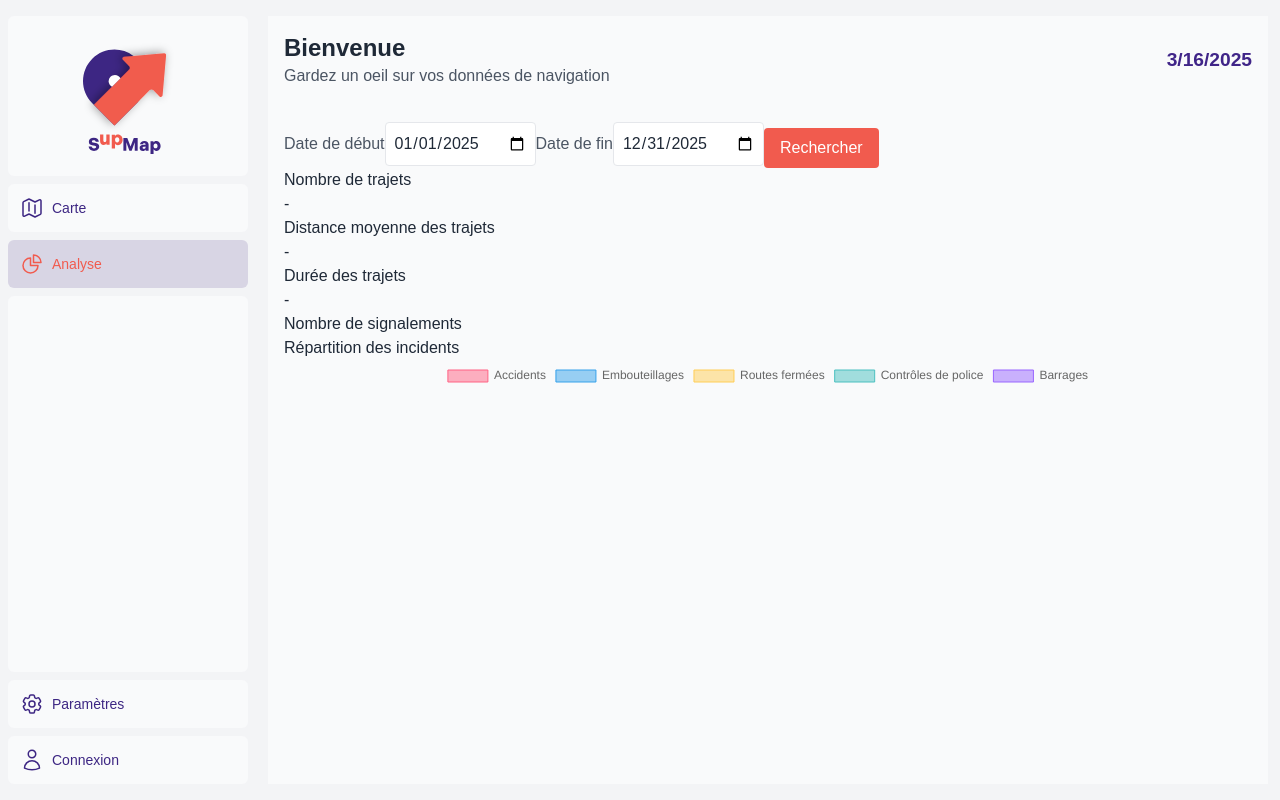
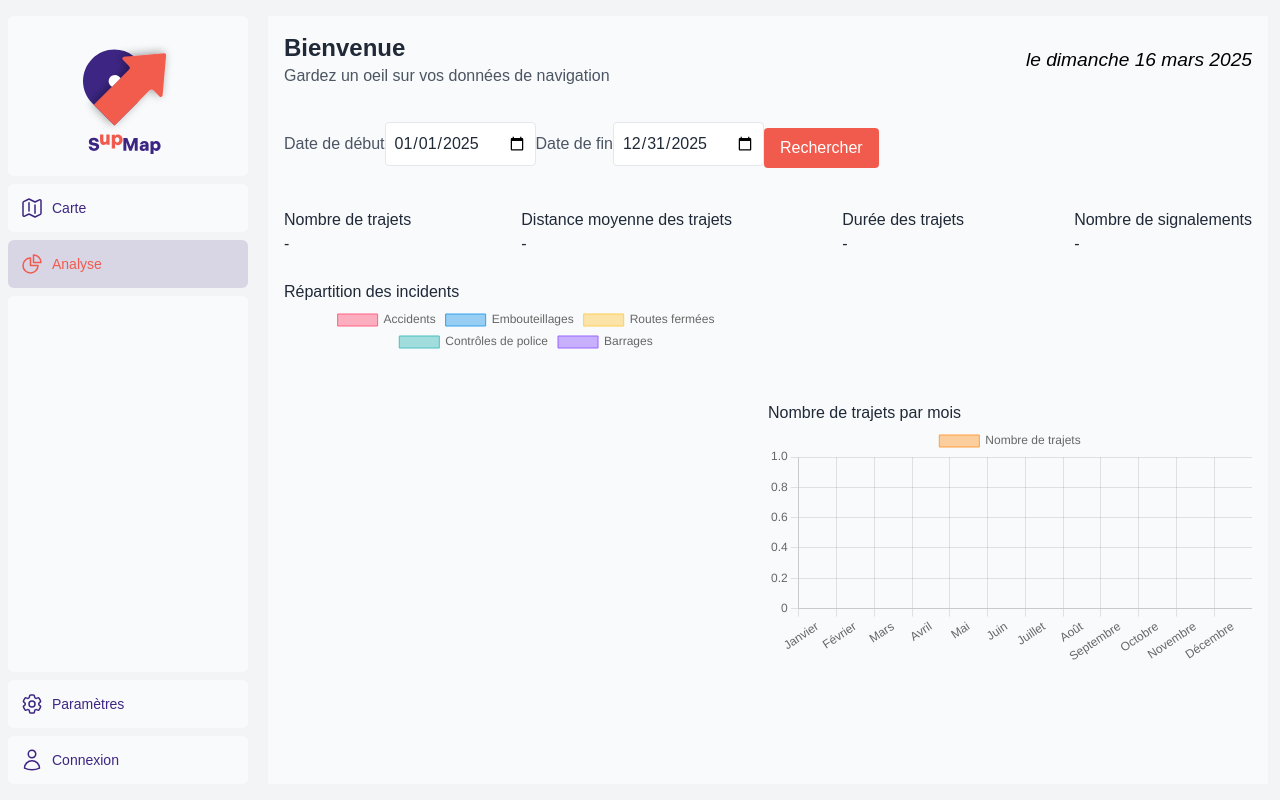
Before and after one commit to baptistegeorget/supmap, a Next.js app in the folder web/: page /analytics in a window 1280 px wide. Built offline with nearby package versions, Linux system fonts and the light colour scheme; a web font is replaced by a local one.

Commit message:
Début de style page data

```diff
--- a/web/src/app/analytics/analytics.css
+++ b/web/src/app/analytics/analytics.css
@@ -22,3 +22,36 @@
     align-items: center;
     margin-top: 2rem;
 }
+
+.analysis_content{
+    display: flex;
+    flex-direction: column;
+    margin-top: 1rem;
+}
+
+.analysis_content--kpis {
+    display: flex;
+    justify-content: space-between;
+    align-items: center;
+    margin-top: 1.5rem;
+}
+
+.analysis_content--kpis .kpi_card {
+    width: 100%;
+}
+
+.analysis_content--diagrams {
+    display: flex;
+    justify-content: space-between;
+    align-items: center;
+    margin-top: 1.5rem;
+}
+.analysis_content--diagrams .diagram_card {
+    width: 100%;
+}
+
+.analyse_header--date .date {
+    color: black;
+    font-weight: 400;
+    font-style: italic;
+}
--- a/web/src/app/analytics/page.tsx
+++ b/web/src/app/analytics/page.tsx
@@ -223,7 +223,9 @@ export default function Page() {
           <p className="text-gray-600">Gardez un oeil sur vos données de navigation</p>
         </div>
         <div className="analyse_header--date">
-          <span className="text-gray-600">{new Date().toLocaleDateString()}</span>
+          <span className="date">
+          le {new Date().toLocaleDateString('fr-FR', { weekday: 'long', day: 'numeric', month: 'long', year: 'numeric' })}
+          </span>
         </div>
       </div>
 
@@ -278,7 +280,7 @@ export default function Page() {
           </div>
           <div className="analysis_content--kpis--card">
             <h2 className="kpis_card--h2">Nombre de signalements</h2>
-            <p className="kpi">{loading ? "..." : statsData?.total_signalements}</p>
+            <p className="kpi">{loading ? "..." : statsData?.total_signalements ?? "-"}</p>
           </div>
         </div>
 
```
